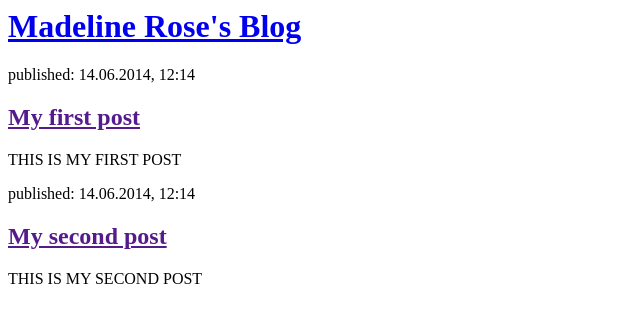
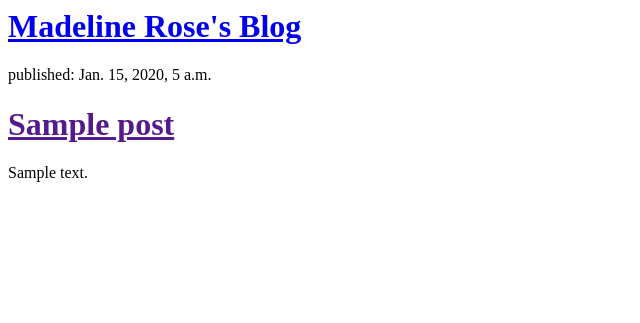
Before and after one commit to MRose2000/my-first-blog, a Django app: template blog/templates/blog/post_list.html in a window 1280 px wide. Shown: the top 323 px of the page, without its empty margins (0-640 px from the left). Run offline with Django 3.2, Linux system fonts and the light colour scheme; the template is opened without the code that fills it: values that come from a table or form of the project are taken from there, others are empty; tables that the repository leaves empty hold one stand-in row (values such as "Sample post").

Commit message:
Modified tmplates to display posts from database.

```diff
--- a/blog/templates/blog/post_list.html
+++ b/blog/templates/blog/post_list.html
@@ -7,16 +7,17 @@
             <h1><a href="/">Madeline Rose's Blog</a></h1>
         </div>
 
-        <div>
-            <p>published: 14.06.2014, 12:14</p>
-            <h2><a href="">My first post</a></h2>
-            <p>THIS IS MY FIRST POST</p>
-        </div>
+		<!--<div>
+			{{ posts }}
+		</div>-->
 
-        <div>
-            <p>published: 14.06.2014, 12:14</p>
-            <h2><a href="">My second post</a></h2>
-            <p>THIS IS MY SECOND POST</p>
-        </div>
+		{% for post in posts %}
+			<div>
+				<p>published: {{ post.published_date }}</p>
+				<h1><a href="">{{ post.title }}</a></h1>
+				<p>{{ post.text|linebreaksbr }}</p>
+			</div>
+		{% endfor %}
+
     </body>
 </html>
```
Also changed, not shown: blog/views.py (+4 -3 lines).
